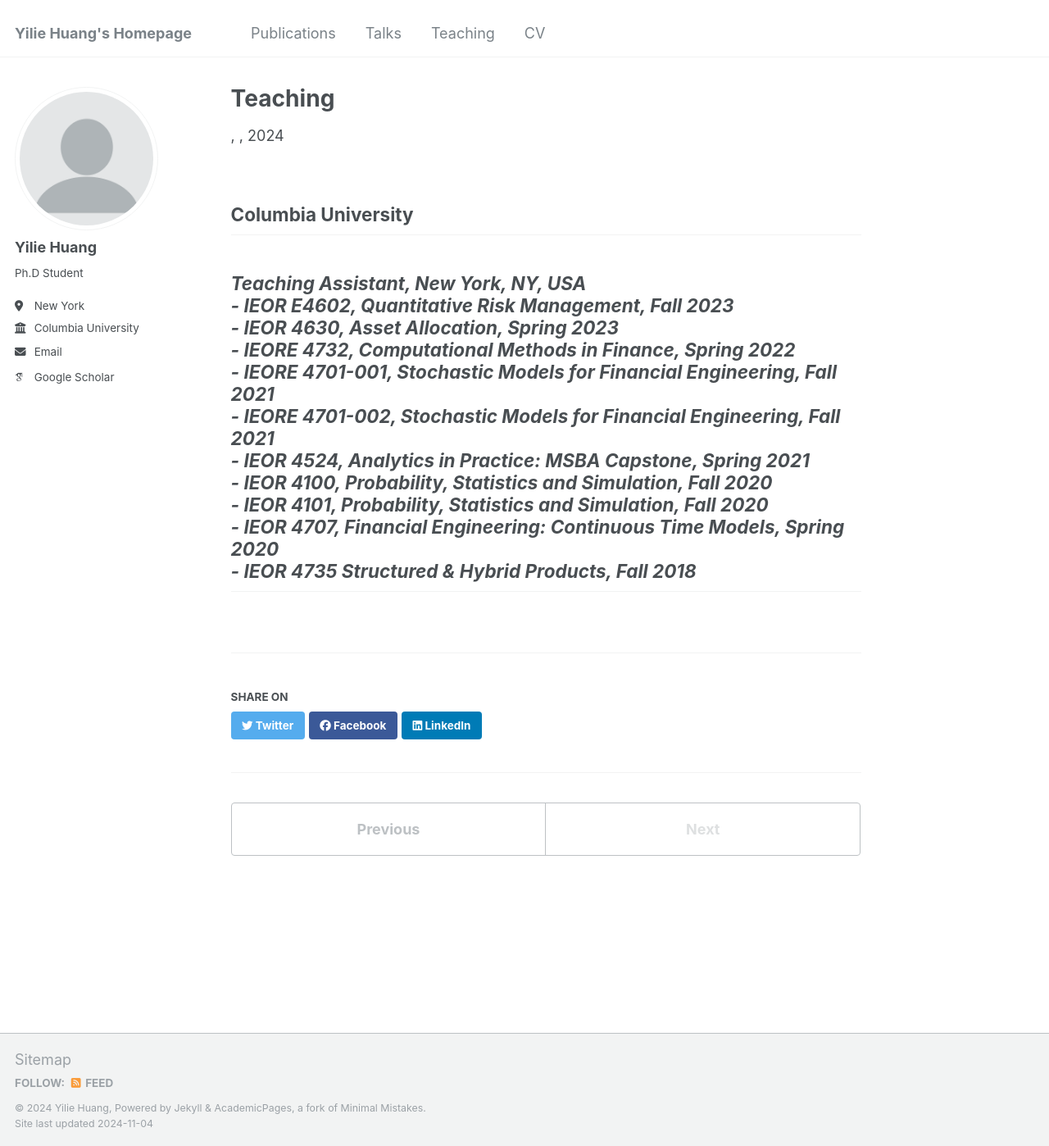
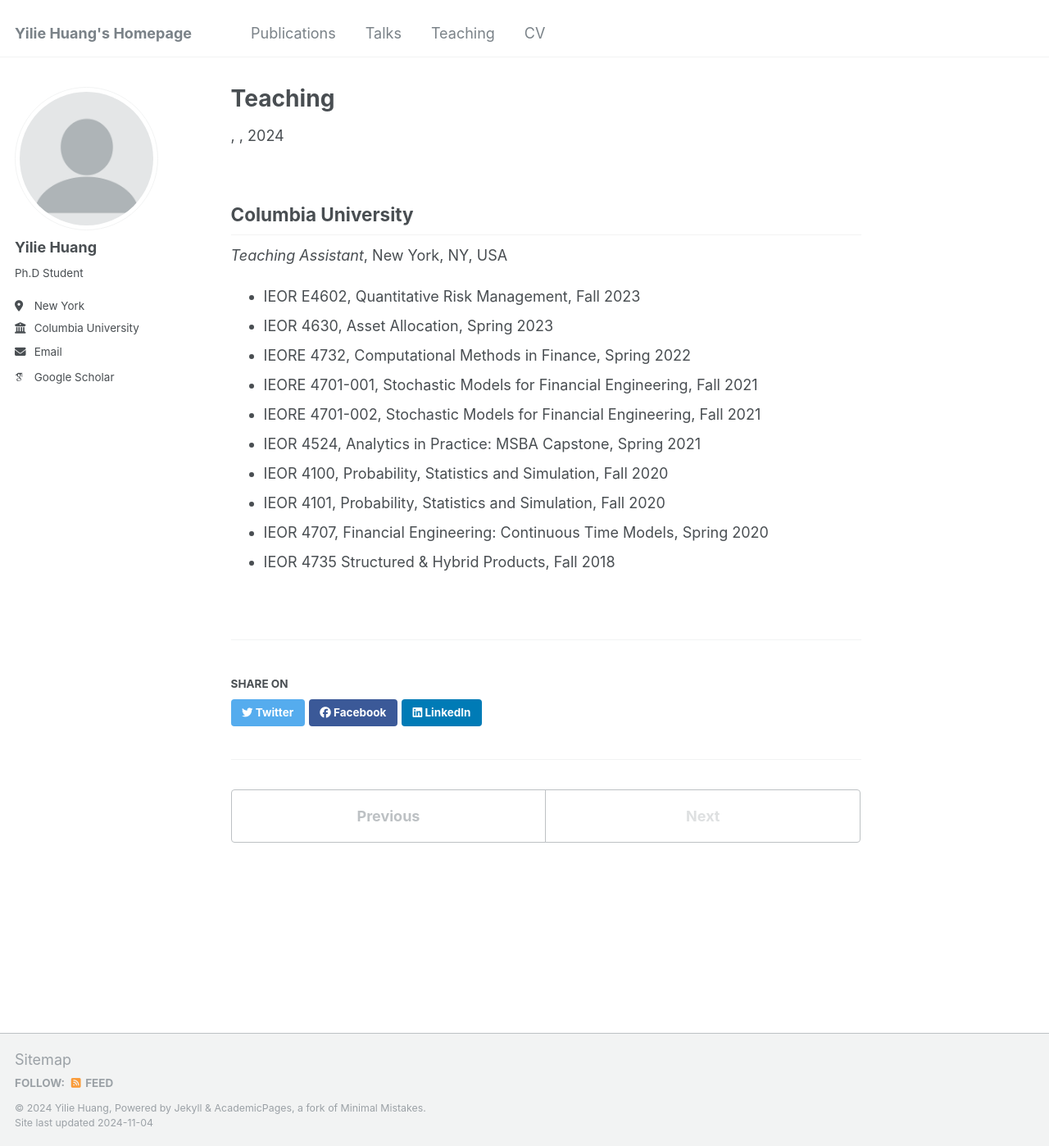
Before and after one commit to yiliehuang/yiliehuang.github.io, a Jekyll site: the page built from _teaching/teaching.md, in a window 1280 px wide and 1398 px high. Shown: the whole window at 82% size. Built offline with Jekyll 4.4.1, drawn with Linux system fonts in a browser that asks for light colours; some web fonts are replaced.

```diff
--- a/_teaching/teaching.md
+++ b/_teaching/teaching.md
@@ -4,8 +4,8 @@ collection: teaching
 permalink: /teaching/teaching
 ---
 
-<h2>Columbia University<h2>
-<em>Teaching Assistant<em>, New York, NY, USA<br>
+<h2>Columbia University</h2>
+<em>Teaching Assistant</em>, New York, NY, USA<br>
 - IEOR E4602, Quantitative Risk Management, Fall 2023<br>
 - IEOR 4630, Asset Allocation, Spring 2023<br>
 - IEORE 4732, Computational Methods in Finance, Spring 2022<br>
```
